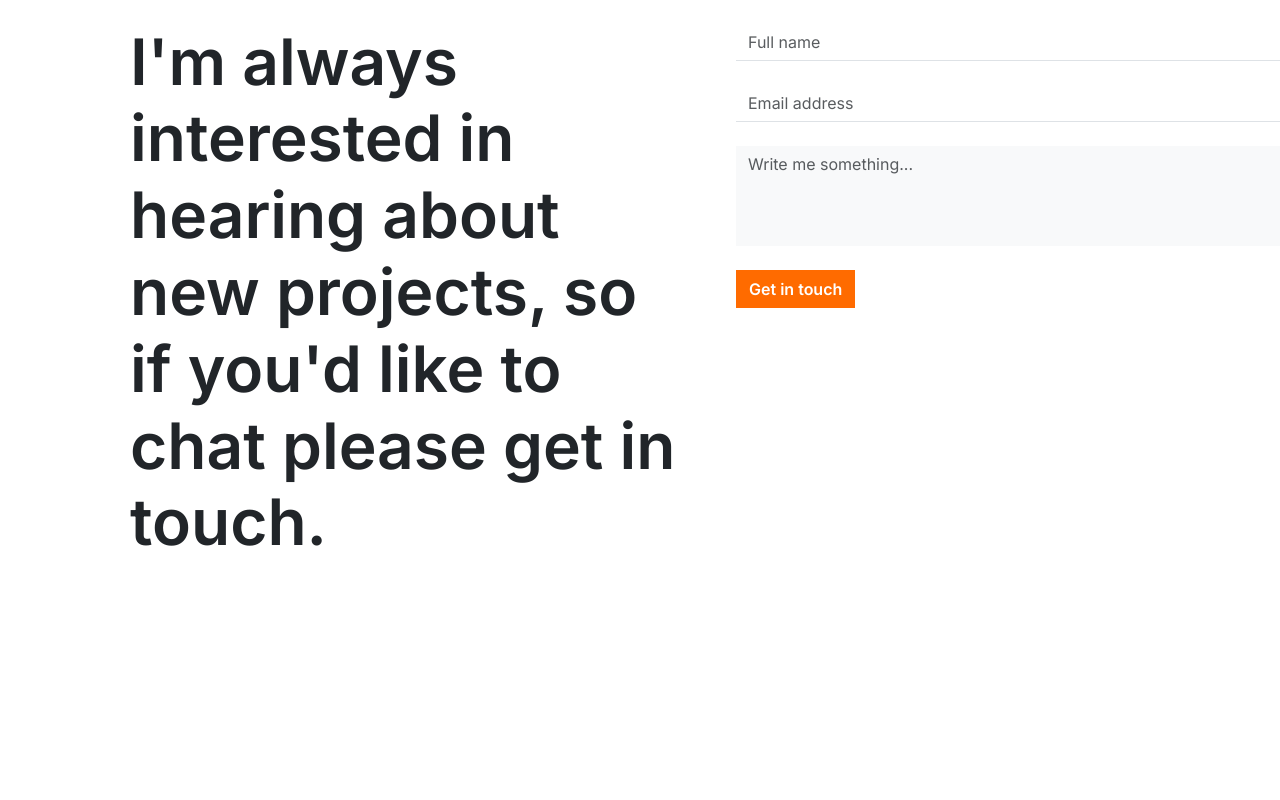
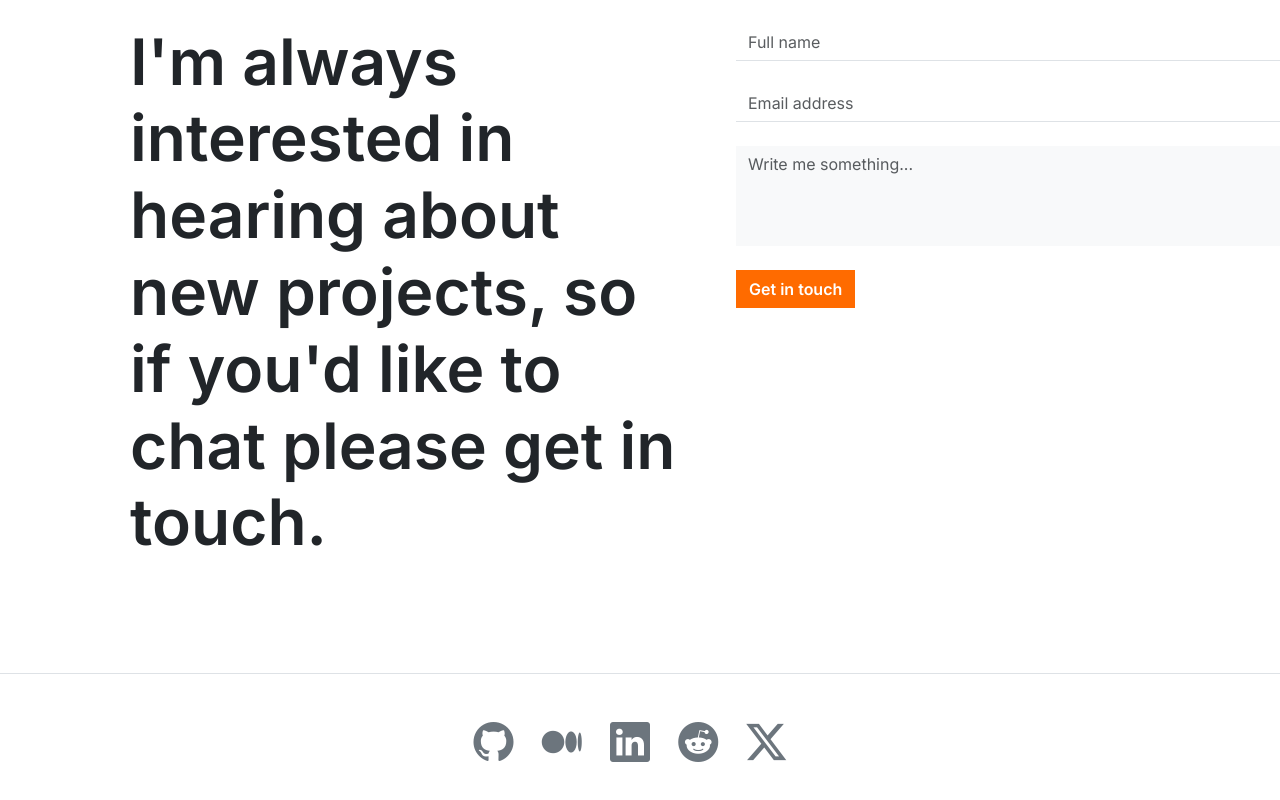
Before and after one commit to mez-chain/blackPortfolio, a website: page index.html in a window 1280 px wide. Shown: the part 3442-4242 px from the top of the page. Before the commit the page ends 4067 px from the top, so only its background shows below. Drawn offline with nearby package versions, Linux system fonts and the light colour scheme.

Commit message:
added social links for footer section

```diff
--- a/css/main.css
+++ b/css/main.css
@@ -147,6 +147,18 @@ nav a {
   height: 100px;
 }
 
+footer .social-footer::after {
+  content: '';
+  width: 140px;
+  height: 5px;
+  border-radius: 2px;
+  background-color: #212121;
+  position: absolute;
+  bottom: -40px;
+  left: 50%;
+  transform: translateX(-50%);
+}
+
 @media (min-width: 768px) {
   .hover-div:hover .target-div {
     display: none;
@@ -181,4 +193,8 @@ nav a {
   .second-part .list-group-item.item-2::before {
     left: 0%;
   }
+
+  footer .social-footer::after {
+    display: none;
+  }
 }
--- a/index.html
+++ b/index.html
@@ -266,7 +266,7 @@
     </section>
 
     <!-- form section -->
-    <section class="form">
+    <section class="form mb-5">
       <div class="container inter-font d-flex flex-column flex-lg-row">
         <div class="mb-5 col-lg-6 mx-5">
           <p class="display-3 text-center text-lg-start fw-semibold">I'm always interested in hearing about new projects, so if you'd like to chat please get in touch.</p>
@@ -291,6 +291,16 @@
       </div>
     </section>
 
+    <footer class="border-top">
+      <div class="social my-5 text-center social-footer position-relative">
+        <a href="#" class="text-decoration-none text-secondary fs-1 me-4 ms-1"><i class="bi bi-github"></i></a>
+        <a href="#" class="text-decoration-none text-secondary fs-1 me-4"><i class="bi bi-medium"></i></a>
+        <a href="#" class="text-decoration-none text-secondary fs-1 me-4"><i class="bi bi-linkedin"></i></a>
+        <a href="#" class="text-decoration-none text-secondary fs-1 me-4"><i class="bi bi-reddit"></i></a>
+        <a href="#" class="text-decoration-none text-secondary fs-1 me-4"><i class="bi bi-twitter-x"></i></a>
+      </div>
+    </footer>
+
   <script src="https://cdn.jsdelivr.net/npm/bootstrap@5.3.3/dist/js/bootstrap.bundle.min.js"
     integrity="sha384-YvpcrYf0tY3lHB60NNkmXc5s9fDVZLESaAA55NDzOxhy9GkcIdslK1eN7N6jIeHz"
     crossorigin="anonymous"></script>
```
